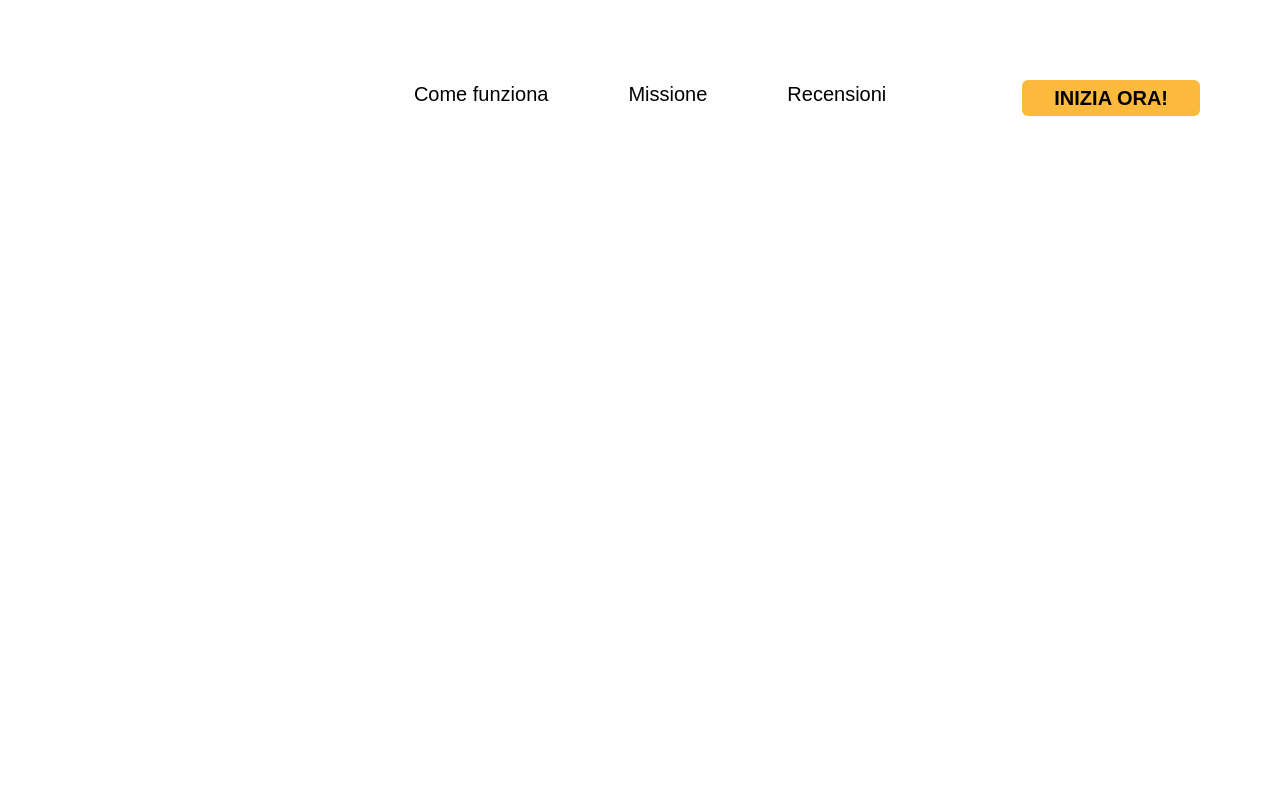
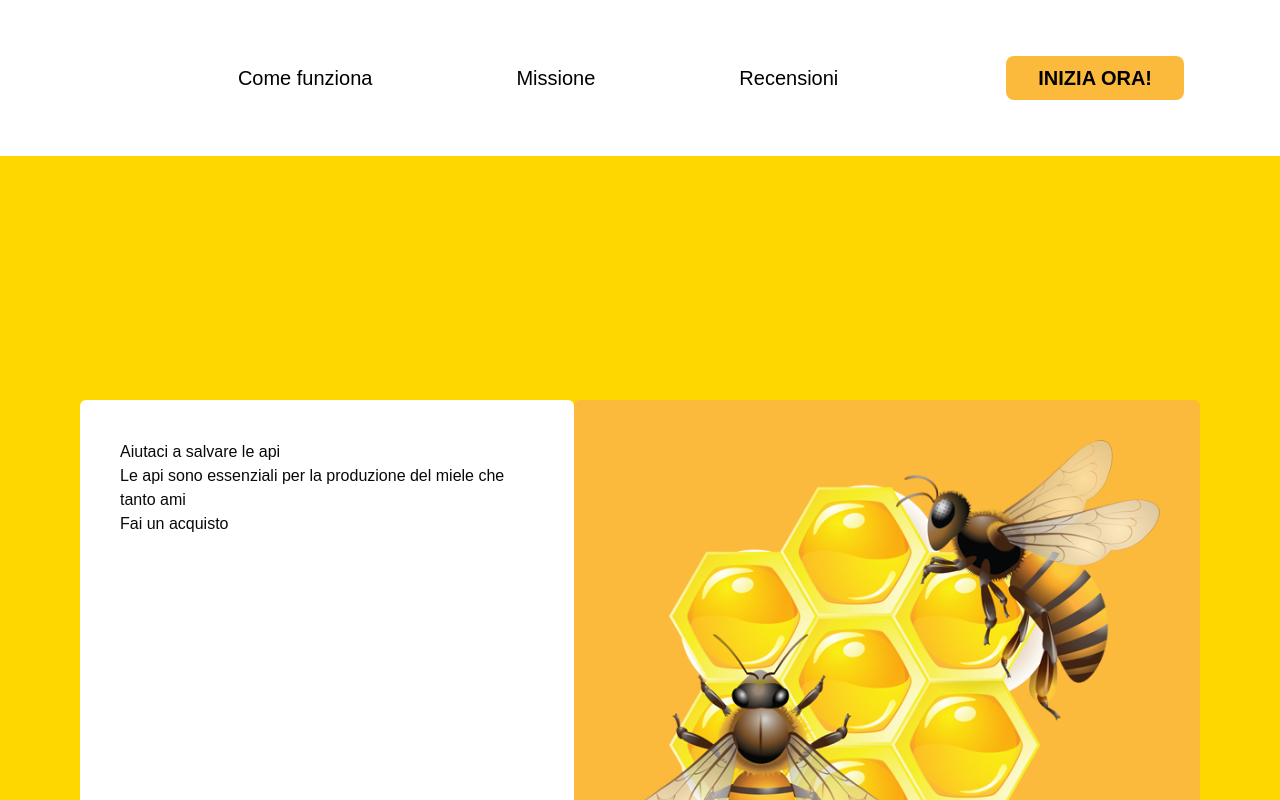
Before and after one commit to seba771/test-nextjs, a Next.js app: page /SitoApiPt2 in a window 1280 px wide. Shown: the top 800 px of the page. Built offline with nearby package versions, Linux system fonts and the light colour scheme.

Commit message:
navbar completa + inizio hero

```diff
--- a/package.json
+++ b/package.json
@@ -10,6 +10,7 @@
   },
   "dependencies": {
     "@radix-ui/react-icons": "^1.3.0",
+    "@radix-ui/react-slot": "^1.1.0",
     "class-variance-authority": "^0.7.0",
     "clsx": "^2.1.1",
     "lucide-react": "^0.453.0",
@@ -17,6 +18,7 @@
     "react": "^18",
     "react-dom": "^18",
     "tailwind-merge": "^2.5.4",
+    "tailwind-variants": "^0.3.0",
     "tailwindcss-animate": "^1.0.7"
   },
   "devDependencies": {
--- a/src/app/SitoApiPt2/page.tsx
+++ b/src/app/SitoApiPt2/page.tsx
@@ -1,3 +1,4 @@
+import HeroSection, { HeroSectionProps } from "@/components/templates/save-the-bees/herosection"
 import NavBar, { NavBarProps } from "@/components/templates/save-the-bees/navbar"
 
 
@@ -11,11 +12,18 @@
     button:"INIZIA ORA!",
   }
 
+  const hero: HeroSectionProps={
+    title:"Aiutaci a salvare le api",
+    description:"Le api sono essenziali per la produzione del miele che tanto ami",
+    button:"Fai un acquisto",
+  }
+
 
 export default function Homepage() {
     return (
-      <section className="w-full h-full ">
+      <section className="w-full h-full bg-[#FFD700]">
         <NavBar bob={bob} />
+        <HeroSection hero={hero}/>
     </section>
     )
 }
--- /dev/null
+++ b/src/components/templates/save-the-bees/herosection.tsx
@@ -0,0 +1,39 @@
+import Image from "next/image";
+export type HeroSectionProps = {
+    title: string;
+    description: string;
+    button: string;
+};
+
+export default function HeroSection({ hero }: { hero: HeroSectionProps }) {
+    return (
+        <section className="w-full pt-80">
+            <div className="flex flex-cols-2 justify-center p-20">
+                <div className="bg-white rounded-md p-10">
+                    <p className="">{hero.title}</p>
+                    <p>{hero.description}</p>
+                    <p>{hero.button}</p>
+                </div>
+                <div className="bg-[#FBBA3C] rounded-md p-10">
+                    <Image
+                        src="/images/Group 219.png"
+                        alt="Esempio di immagine"
+                        width={500}
+                        height={400}
+                        priority
+                        className="object-cover w-full"
+                    />
+                </div>
+            </div>
+        </section>
+    );
+}
+
+/**<Image
+              src="/images/image.png"
+              alt="Esempio di immagine"
+              width={500}
+              height={400}
+              loading="lazy"
+              className="object-cover w-full"
+            /> */
--- a/src/components/templates/save-the-bees/navbar.tsx
+++ b/src/components/templates/save-the-bees/navbar.tsx
@@ -1,4 +1,5 @@
 import Link from "next/link";
+import { Button } from "@/components/ui/button";
 
 export type NavBarProps = {
     items: string[];
@@ -7,21 +8,29 @@
 
 export default function NavBar({ bob }: { bob: NavBarProps }) {
     return (
-        <section className="fixed w-full">
-            <div className="flex justify-end gap-20 p-20">
+        <section className="fixed w-full z-10 bg-white">
+            <div className="md:flex justify-end gap-20 px-24 p-14">
                 {bob.items.map((item, index) => (
                     <div key={index}>
-                        <Link className="md:text-xl text-xl text-black" href="#">
-                            <p>{item}</p>
-                        </Link>
+                        <Button asChild variant="link" size="lg" className="md:text-xl hover:bg-white text-xl text-black">
+                        <Link href="https://savethebees.com/donate"><p>{item}</p></Link>
+                        </Button>
                     </div>
                 ))}
                 <div className="pl-14">
-                    <Link className="md:text-xl text-xl text-black" href="#">
-                        <p className="p-1 px-8 bg-[#FBBA3C] rounded-md font-semibold">{bob.button}</p>
-                    </Link>
+                    <Button
+                        asChild
+                        variant="default"
+                        size="lg"
+                        className="text-xl font-semibold bg-[#FBBA3C] hover:bg-[#FBBA3C] text-black rounded-lg" >
+                        <Link href="https://savethebees.com/donate">{bob.button}</Link>
+                    </Button>
                 </div>
             </div>
         </section>
     );
 }
+
+/**<Link className="md:text-xl text-xl text-black" href="#">
+                        <p className="p-1 px-8 bg-[#FBBA3C] rounded-md font-semibold">{bob.button}</p>
+                    </Link> */
--- /dev/null
+++ b/src/components/ui/button.tsx
@@ -0,0 +1,56 @@
+import * as React from "react"
+import { Slot } from "@radix-ui/react-slot"
+import { cva, type VariantProps } from "class-variance-authority"
+
+import { cn } from "@/lib/utils"
+
+const buttonVariants = cva(
+  "inline-flex items-center justify-center gap-2 whitespace-nowrap rounded-md text-sm font-medium ring-offset-background transition-colors focus-visible:outline-none focus-visible:ring-2 focus-visible:ring-ring focus-visible:ring-offset-2 disabled:pointer-events-none disabled:opacity-50 [&_svg]:pointer-events-none [&_svg]:size-4 [&_svg]:shrink-0",
+  {
+    variants: {
+      variant: {
+        default: "bg-primary text-primary-foreground hover:bg-primary/90",
+        destructive:
+          "bg-destructive text-destructive-foreground hover:bg-destructive/90",
+        outline:
+          "border border-input bg-background hover:bg-accent hover:text-accent-foreground",
+        secondary:
+          "bg-secondary text-secondary-foreground hover:bg-secondary/80",
+        ghost: "hover:bg-accent hover:text-accent-foreground",
+        link: "text-primary underline-offset-4 hover:underline",
+      },
+      size: {
+        default: "h-10 px-4 py-2",
+        sm: "h-9 rounded-md px-3",
+        lg: "h-11 rounded-md px-8",
+        icon: "h-10 w-10",
+      },
+    },
+    defaultVariants: {
+      variant: "default",
+      size: "default",
+    },
+  }
+)
+
+export interface ButtonProps
+  extends React.ButtonHTMLAttributes<HTMLButtonElement>,
+    VariantProps<typeof buttonVariants> {
+  asChild?: boolean
+}
+
+const Button = React.forwardRef<HTMLButtonElement, ButtonProps>(
+  ({ className, variant, size, asChild = false, ...props }, ref) => {
+    const Comp = asChild ? Slot : "button"
+    return (
+      <Comp
+        className={cn(buttonVariants({ variant, size, className }))}
+        ref={ref}
+        {...props}
+      />
+    )
+  }
+)
+Button.displayName = "Button"
+
+export { Button, buttonVariants }
--- a/tailwind.config.ts
+++ b/tailwind.config.ts
@@ -6,7 +6,8 @@
     "./pages/**/*.{ts,tsx}",
     "./components/**/*.{ts,tsx}",
     "./app/**/*.{ts,tsx}",
-    "./src/**/*.{ts,tsx}",
+    "./src/**/*.{ts,tsx}", // Aggiungi il percorso per la scansione dei file in src
+    "./src/**/*.{js,ts,jsx,tsx}", // Aggiungi anche il percorso per i file JS, JSX, TSX
   ],
   theme: {
     extend: {
```
Also changed, not shown: public/images/Group 219.png (added), 1 other file (tests, documents, lock files or other folders).
